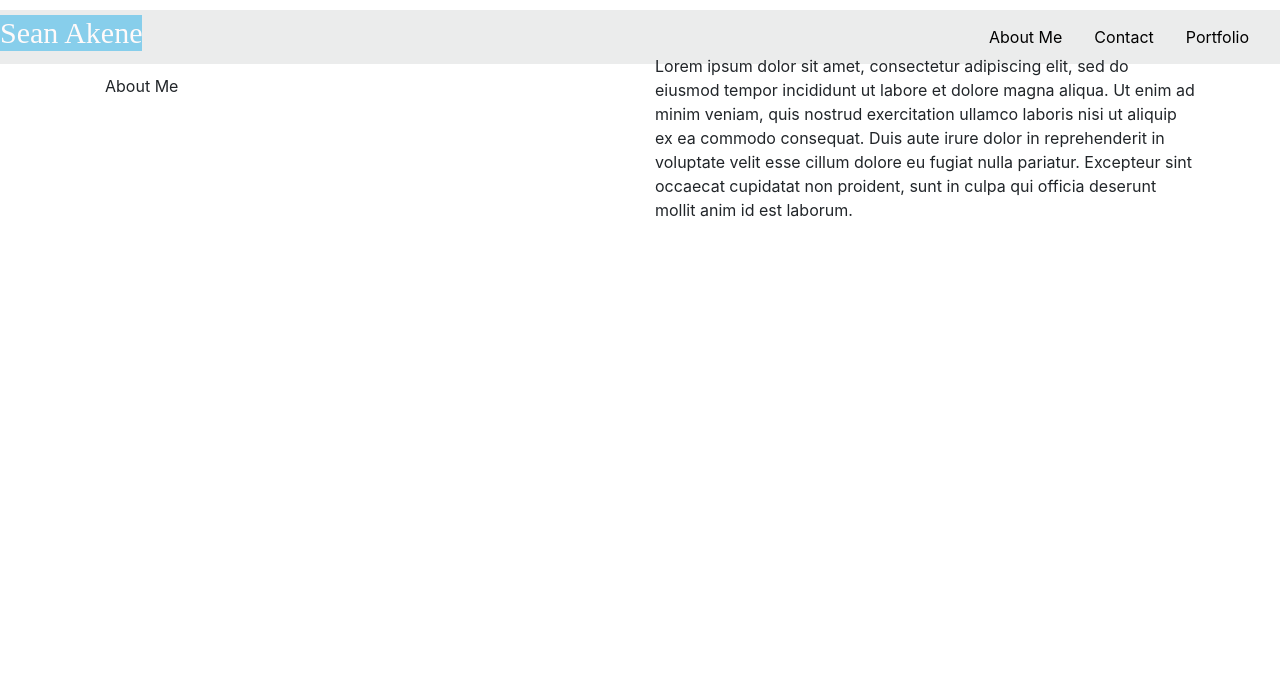
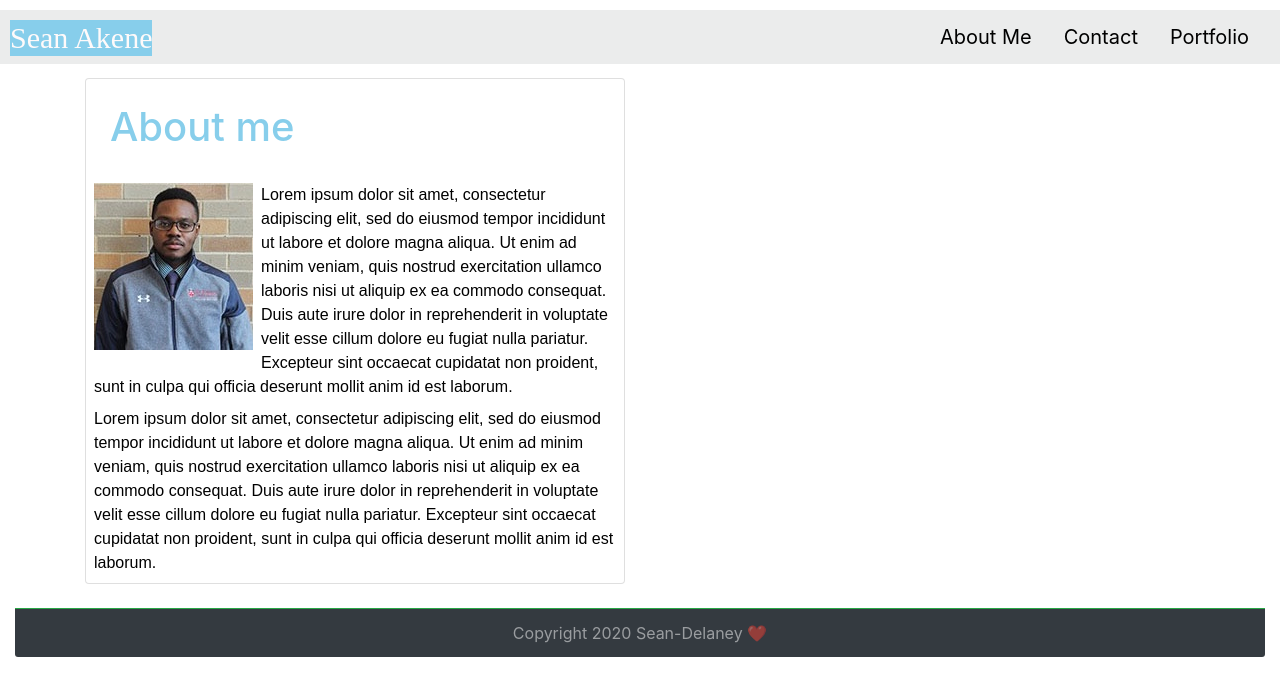
Before and after one commit to sean-akene/Responsive-Portfolio-, a plain HTML site: page index.html in a window 1280 px wide. Drawn offline with nearby package versions, Linux system fonts and the light colour scheme.

Commit message:
added about me page

```diff
--- a/index.html
+++ b/index.html
@@ -4,30 +4,30 @@
 <head>
     <meta charset="UTF-8">
     <meta name="viewport" content="width=device-width, initial-scale=1.0">
+
     <link rel="stylesheet" href="style.css">
-
+    <!--Google fonts link-->
+    <link href="https://fonts.googleapis.com/css2?family=Montserrat:wght@300&family=Ubuntu&display=swap"
+        rel="stylesheet">
+    <!--Bootstrap css LInk-->
     <link rel="stylesheet" href="https://stackpath.bootstrapcdn.com/bootstrap/4.5.2/css/bootstrap.min.css"
         integrity="sha384-JcKb8q3iqJ61gNV9KGb8thSsNjpSL0n8PARn9HuZOnIxN0hoP+VmmDGMN5t9UJ0Z" crossorigin="anonymous">
-    <script src="https://stackpath.bootstrapcdn.com/bootstrap/4.5.2/js/bootstrap.min.js"
-        integrity="sha384-B4gt1jrGC7Jh4AgTPSdUtOBvfO8shuf57BaghqFfPlYxofvL8/KUEfYiJOMMV+rV"
-        crossorigin="anonymous"></script>
 
-    <title>Document</title>
+    <title>About Page</title>
 </head>
 
 <body>
+    <!--Navbar-->
     <div class="container-fluid">
-        <section id="title">
-
+        <section>
             <div class="row myrow">
                 <div class="col-sm-1-md-1-lg-1 navbar-brand">
                     <h1 class="name">
                         Sean Akene
                     </h1>
                 </div>
-
+                <!--Nav Links-->
                 <ul class="nav justify-content-end form-inline my-2 my-lg-0 col">
-
 
                     <li class="nav-item">
                         <a class="nav-link active" href="#">About Me</a>
@@ -38,46 +38,62 @@
                     <li class="nav-item">
                         <a class="nav-link" href="portfolio.html">Portfolio</a>
                     </li>
-
-
                 </ul>
-
-
             </div>
-
         </section>
 
+        <!-- Main Body-->
         <Main class="container">
             <div class="row">
-                <div class="col-md-6">
-                    <div class="Card">
-                        <div class="card-body">
+                <div class="col-sm-6 col-md-6 col-lg-6">
+                    <div class="card mb-4 mt-4" style="max-width: 540px;">
+                        <h1 class="m-4 abt">About me</h1>
+                        <div class="bottom-line"></div>
 
-                          About Me
-                          <div class="bottom-line"> </div>
-                        </div>
-                    </div>
-
-                </div>
-                <div class="col-md-6">
-                    <div class="Card">
-
-
+                        <div>
+                            <img src="./Images/sean.jpg" class="m-2 float-left" alt="picture of Sean-Delaney">
+                            <p class="card-text m-2 lorem1">
                                 Lorem ipsum dolor sit amet, consectetur adipiscing elit, sed do eiusmod
                                 tempor incididunt ut labore et dolore magna aliqua.
-                        Ut enim ad minim veniam, quis nostrud exercitation ullamco laboris nisi ut aliquip ex ea commodo
+                                Ut enim ad minim veniam, quis nostrud exercitation ullamco laboris nisi ut aliquip ex ea
+                                commodo
                                 consequat. Duis aute irure dolor in reprehenderit
                                 in voluptate velit esse cillum dolore eu fugiat nulla pariatur. Excepteur sint occaecat
                                 cupidatat non proident, sunt in culpa qui officia deserunt
                                 mollit anim id est laborum.
+                            </p>
+
+
+                            <p class="card-text m-2 lorem1">
+                                Lorem ipsum dolor sit amet, consectetur adipiscing elit, sed do eiusmod tempor
+                                incididunt ut labore et dolore magna aliqua. Ut enim ad minim veniam, quis nostrud
+                                exercitation ullamco laboris nisi ut aliquip ex ea commodo consequat. Duis aute irure
+                                dolor in reprehenderit in voluptate velit esse cillum dolore eu fugiat nulla pariatur.
+                                Excepteur sint occaecat cupidatat non proident, sunt in culpa qui officia deserunt
+                                mollit anim id est laborum.
+                            </p>
                         </div>
 
                     </div>
 
-
-
+                </div>
             </div>
         </main>
+        <!-- Bootstrap js, jquery, popper links-->
+        <script src="https://stackpath.bootstrapcdn.com/bootstrap/4.5.2/js/bootstrap.min.js"
+            integrity="sha384-B4gt1jrGC7Jh4AgTPSdUtOBvfO8shuf57BaghqFfPlYxofvL8/KUEfYiJOMMV+rV"
+            crossorigin="anonymous"></script>
+        <script src="https://code.jquery.com/jquery-3.5.1.slim.min.js"
+            integrity="sha384-DfXdz2htPH0lsSSs5nCTpuj/zy4C+OGpamoFVy38MVBnE+IbbVYUew+OrCXaRkfj"
+            crossorigin="anonymous"></script>
+        <script src="https://cdn.jsdelivr.net/npm/popper.js@1.16.1/dist/umd/popper.min.js"
+            integrity="sha384-9/reFTGAW83EW2RDu2S0VKaIzap3H66lZH81PoYlFhbGU+6BZp6G7niu735Sk7lN"
+            crossorigin="anonymous"></script>
+            <!--Footer-->
+            <footer class="card-footer footer text-white-50 bg-dark text-center border-success thick-border">
+                Copyright 2020 Sean-Delaney ❤️
+
+            </footer>
 </body>
 
 </html>
--- a/style.css
+++ b/style.css
@@ -1,5 +1,8 @@
 .name{
-    padding: 0px 0px 0px 0px;
+
+    position: relative;
+    left: 10px;
+    top: 5px;
     font-size: 30px;
     background-color: skyblue;
     font-family: 'Times New Roman', Times, serif;
@@ -12,13 +15,16 @@
    top: 10px;
    position: relative;
    background-color: #ebecec;
-   font-size: 35;
+   font-size: 20px;
 }
 
 .nav-link{
     color: black;
 }
 
-.card1{
-    padding: 20px 20px 20px 20px;
+.abt{
+    color: skyblue;
 }
+.lorem1{
+  color: black;
+  font-family: sans-serif;
```
Also changed, not shown: Images/sean.jpg (added). Lines whose indentation alone changed are shown as unchanged.
